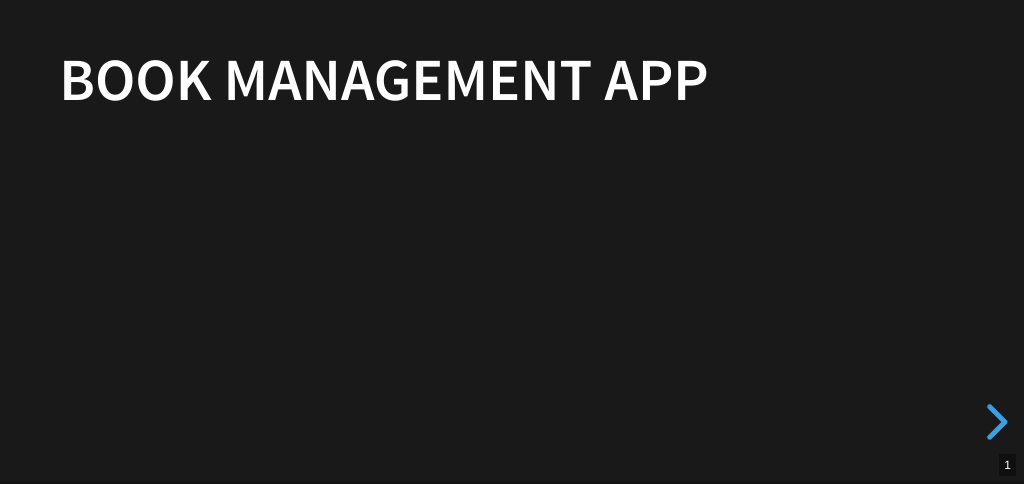
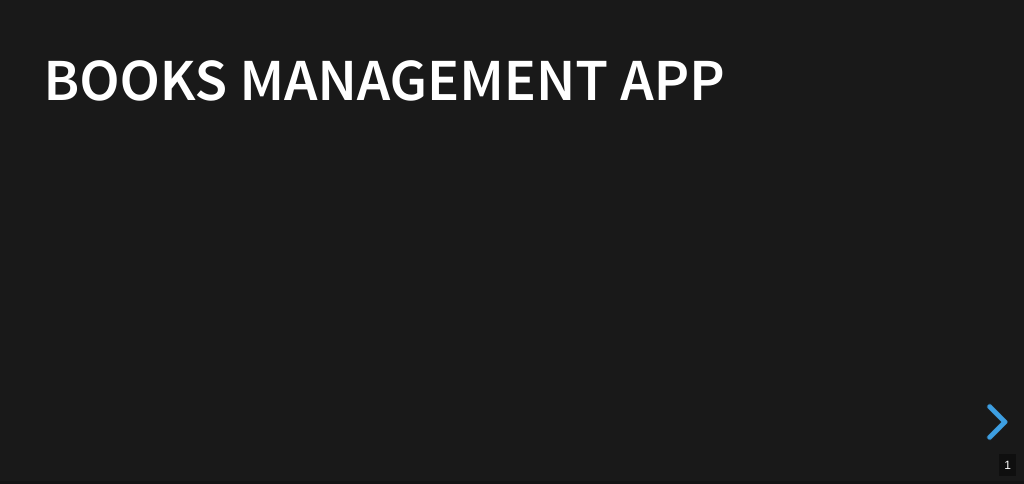
Before and after one commit to vladflore/capstone, a website: page index.html in a window 1280 px wide. Shown: the part 316-800 px from the top of the page, without its empty margins (256-1280 px from the left). Drawn offline with Linux system fonts and the light colour scheme.

Commit message:
Update index.html

```diff
--- a/index.html
+++ b/index.html
@@ -17,7 +17,7 @@
 		<div class="reveal">
 			<div class="slides">
                 <section>
-                    <h3>Book Management App</h3>
+                    <h3>Books Management App</h3>
                 </section>
                 <section>
                     <ul>
```
